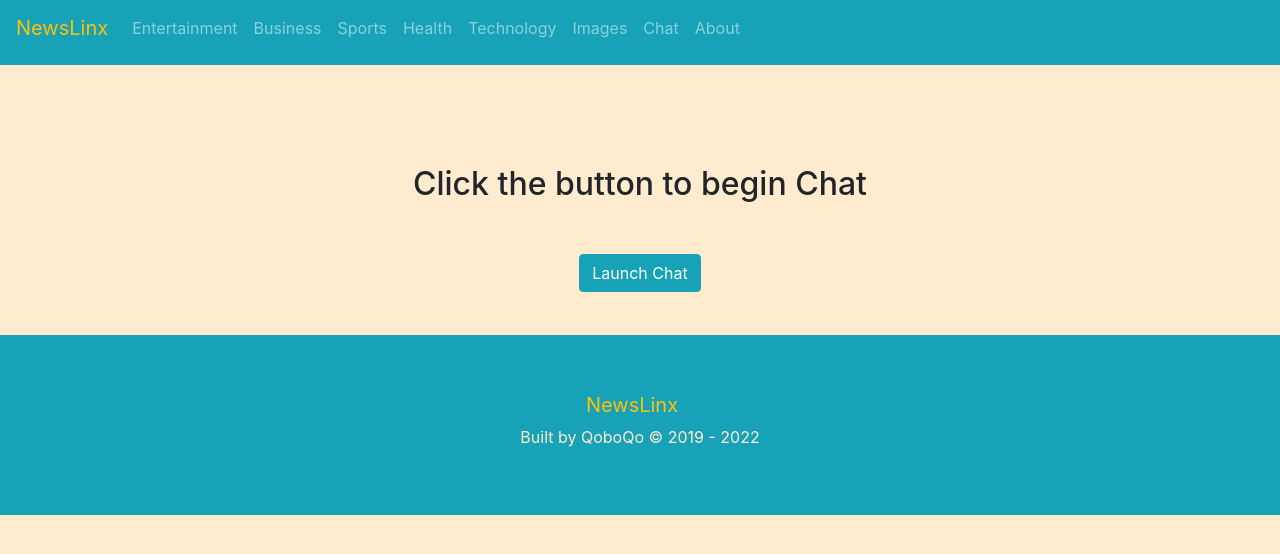
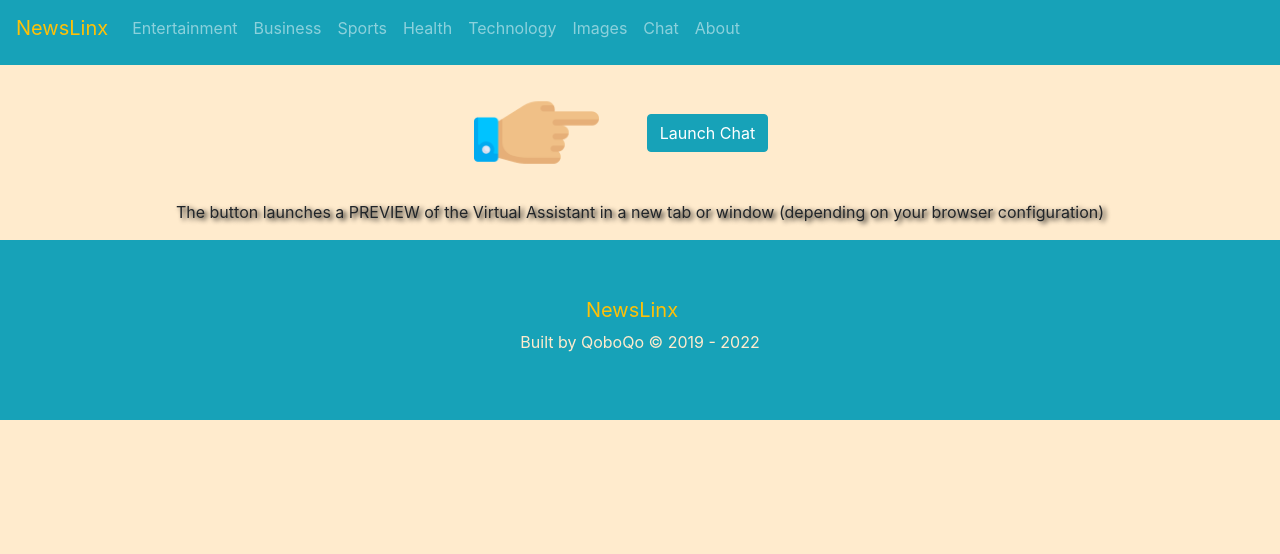
Before and after one commit to OceanDiaali/N-Linx, a React (Create React App) app: page /chat in a window 1280 px wide. Shown: the top 554 px of the page. Built offline with nearby package versions, Linux system fonts and the light colour scheme.

Commit message:
add image and styles

```diff
--- a/src/Pages/Chat/chat.css
+++ b/src/Pages/Chat/chat.css
@@ -1,3 +1,11 @@
+#finger {
+    width: 125px;
+    height: 125px;
+}
 #chat-btn {
     margin: 43px;
 }
+
+.chat-label {
+    text-shadow: 3px 2px 5px #000;
+}
--- a/src/Pages/Chat/chat.js
+++ b/src/Pages/Chat/chat.js
@@ -6,8 +6,9 @@ export default class Chat extends Component {
     render() {
         return(
             <div class="container text-center">
-              <h2>Click the button to begin Chat</h2>
-              <a href="https://assistant-chat-us-east.watsonplatform.net/web/public/c6e0fd59-abb3-466c-ba49-14bb69e191ed" target="_blank" rel="noopener noreferrer" class="btn btn-info" role="button" id="chat-btn">Launch Chat</a>
+              <img src="../../point_finger.png" alt="pointing finger" id="finger"/>
+              <a href="https://assistant-chat-us-east.watsonplatform.net/web/public/6bfb32ca-ecc1-4a6f-82ee-b0d2935b4d1a" target="_blank" rel="noopener noreferrer" class="btn btn-info" role="button" id="chat-btn">Launch Chat</a>
+              <p className="chat-label">The button launches a PREVIEW of the Virtual Assistant in  a new tab or window (depending on your browser configuration)</p>
             </div>
         );
     }
```
